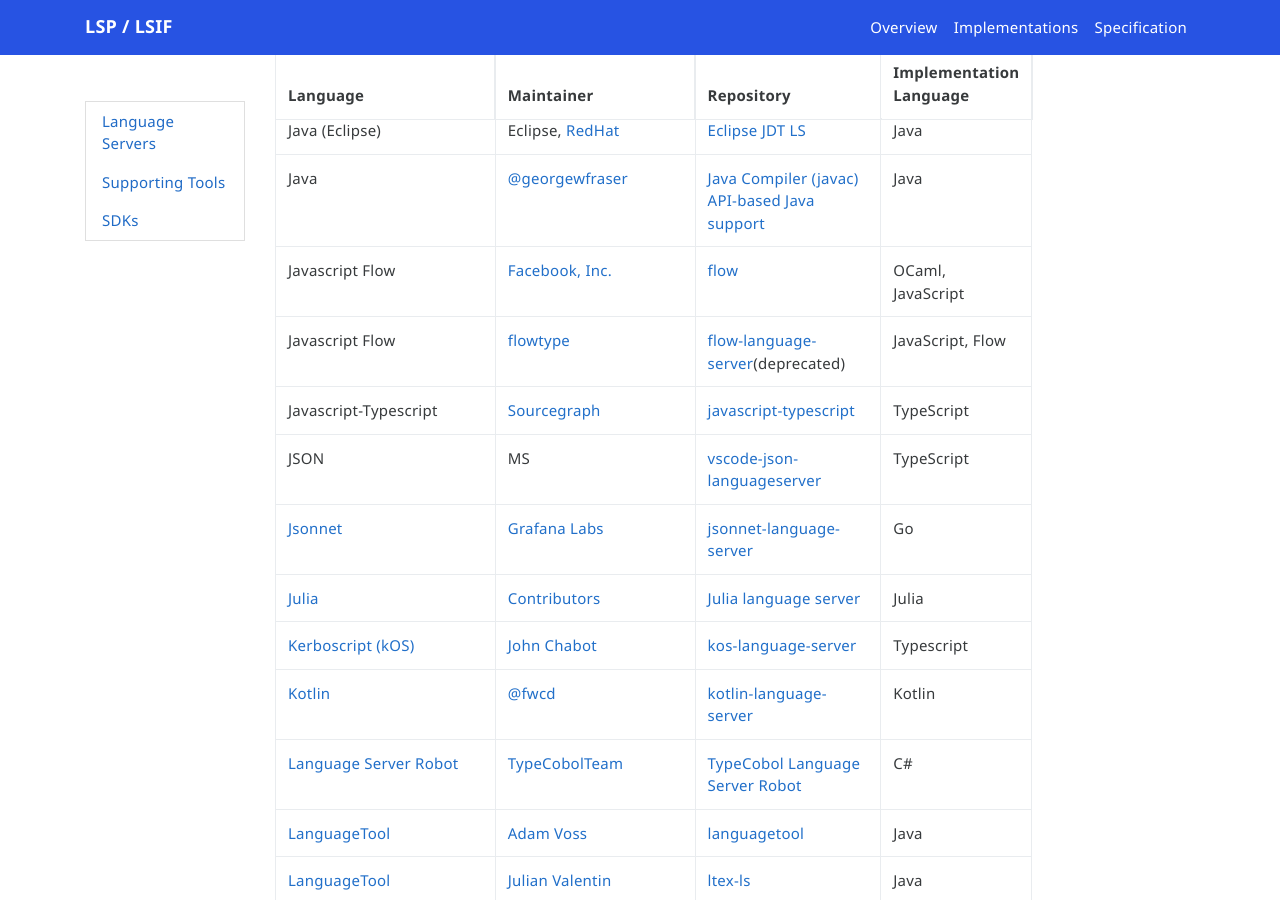
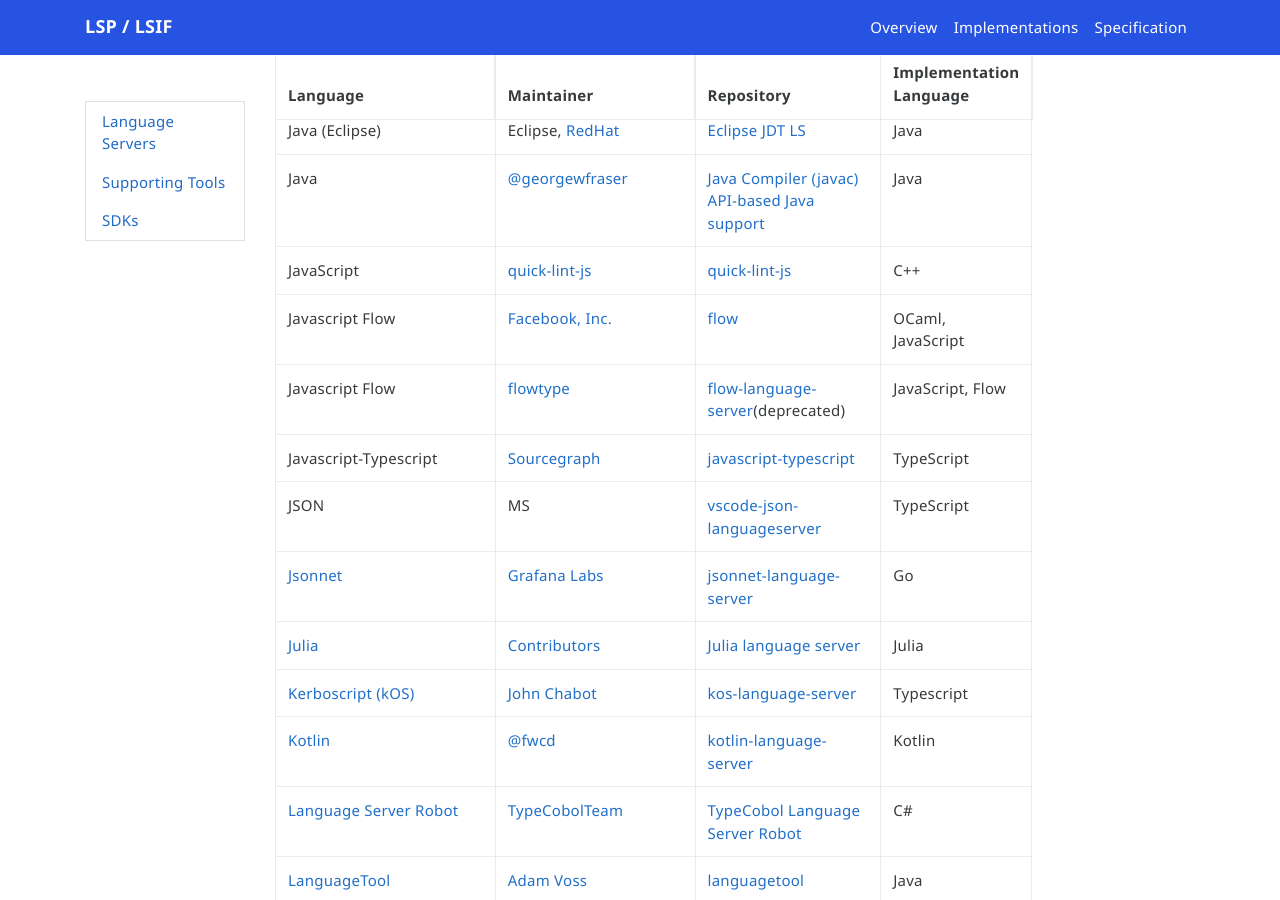
Before and after one commit to microsoft/language-server-protocol, a Jekyll site: the page built from _implementors/servers.md, in a window 1280 px wide and 900 px high, scrolled down 4152 px. Built offline with Jekyll 4.4.1, drawn with Linux system fonts in a browser that asks for light colours; nearby versions of some CDN libraries; comment, search, counter and statistics services are not loaded.

Commit message:
Add quick-lint-js (JavaScript)

```diff
--- a/_implementors/servers.md
+++ b/_implementors/servers.md
@@ -79,6 +79,7 @@
 | [Idris2](https://github.com/idris-lang/Idris2) | [Idris community](https://github.com/idris-community) | [idris2-lsp](https://github.com/idris-community/idris2-lsp)  | Idris2 |
 | Java (Eclipse)| Eclipse, [RedHat](http://developers.redhat.com/blog/2016/08/01/a-week-of-hacking-the-java-language-server/) |  [Eclipse JDT LS](https://github.com/eclipse/eclipse.jdt.ls/) | Java |
 | Java | [@georgewfraser](https://github.com/georgewfraser) | [Java Compiler (javac) API-based Java support](https://github.com/georgewfraser/vscode-javac) | Java |
+| JavaScript | [quick-lint-js](https://quick-lint-js.com/) | [quick-lint-js](https://github.com/quick-lint/quick-lint-js) | C++ |
 | Javascript Flow| [Facebook, Inc.](https://flow.org/) | [flow](https://github.com/facebook/flow) | OCaml, JavaScript |
 | Javascript Flow| [flowtype](https://github.com/flowtype/) | [flow-language-server](https://github.com/flowtype/flow-language-server)(deprecated) | JavaScript, Flow |
 | Javascript-Typescript | [Sourcegraph](https://sourcegraph.com/) | [javascript-typescript](https://github.com/sourcegraph/javascript-typescript-langserver) | TypeScript |
```
